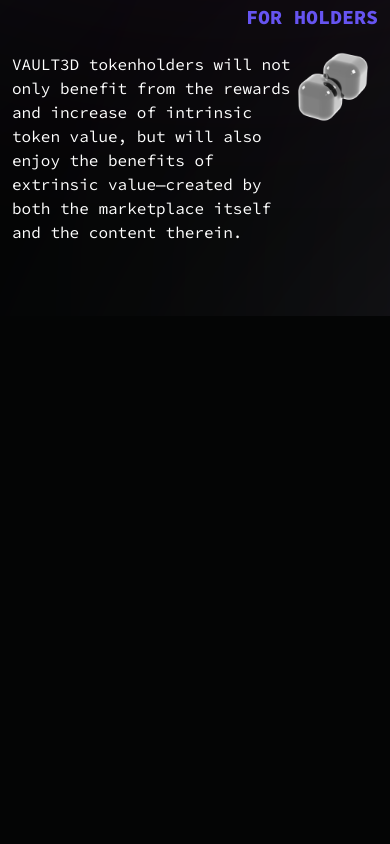
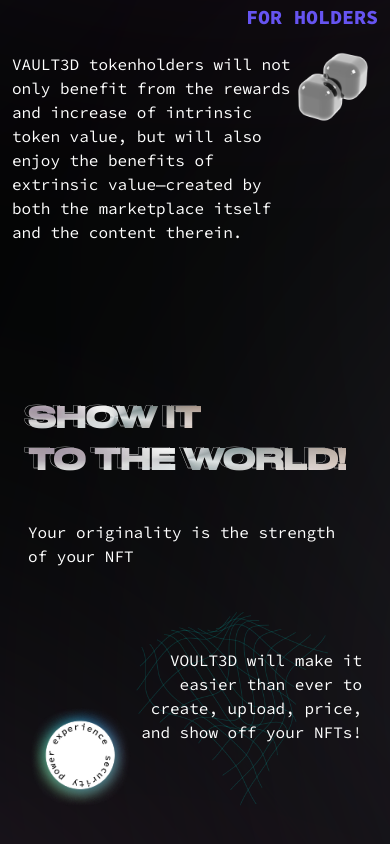
Before and after one commit to fulldev001/vault3d-react, a React (Create React App) app: page / in a window 390 px wide. Shown: the part 1313-2157 px from the top of the page. Before the commit the page ends 1629 px from the top, so only its background shows below. Built offline with nearby package versions, Linux system fonts and the light colour scheme.

Commit message:
Statement-mobile

```diff
--- a/src/index.css
+++ b/src/index.css
@@ -122,7 +122,7 @@
 }
 
 @media (min-width: 768px) {
-  .text-outline-left:after {
+  .text-outline-left-tablet:after {
     content: attr(title);
     position: absolute;
     top: -8px;
@@ -149,6 +149,34 @@
   }
 }
 
+@media (min-width: 320px) {
+  .text-outline-left-mobile:after {
+    content: attr(title);
+    position: absolute;
+    top: -2px;
+    left: -4px;
+    font-weight: 100;
+    color: transparent;
+    -webkit-text-stroke: 0.3px #fff;
+    z-index: 10;
+    font-size: 28px;
+    font-family: DrukWide, Trebuchet MS, sans-serif;
+  }
+
+  .text-outline-right:after {
+    content: attr(title);
+    position: absolute;
+    top: -2px;
+    right: 4px;
+    font-weight: 100;
+    color: transparent;
+    -webkit-text-stroke: 0.3px #fff;
+    z-index: 10;
+    font-size: 28px;
+    font-family: DrukWide, Trebuchet MS, sans-serif;
+  }
+}
+
 @media (min-width: 768px) {
   .bg-list-icon-size {
     background-size: 30px;
--- a/src/pages/HomePage/StatementBlock.js
+++ b/src/pages/HomePage/StatementBlock.js
@@ -17,7 +17,8 @@
         <div className="container mx-auto px-4 sm:px-6 lg:px-8">
           <div className="grid grid-cols-1 md:grid-cols-1 lg:grid-cols-2 gap-0">
             <div className="">
-              <MotionInView variants={varFadeInLeft}>
+              {/* Desktop */}
+              <MotionInView variants={varFadeInLeft} className="hidden lg:block md:hidden">
                 <div className="text-outline-left relative" title="SHOW IT">
                   <h1 className="relative lg:text-[60px] md:text-[46px] font-bold text-transparent bg-clip-text inline-block bg-steel-button bg-cover bg-center uppercase z-20">
                     Show IT
@@ -29,13 +30,41 @@
                   </h1>
                 </div>
               </MotionInView>
+
+              {/* Tablet */}
+              <MotionInView variants={varFadeInLeft} className="hidden md:block lg:hidden">
+                <div className="text-outline-left-tablet relative" title="SHOW IT">
+                  <h1 className="relative lg:text-[60px] md:text-[46px] font-bold text-transparent bg-clip-text inline-block bg-steel-button bg-cover bg-center uppercase z-20">
+                    Show IT
+                  </h1>
+                </div>
+                <div className="text-outline-left-tablet relative" title="TO THE WORLD!">
+                  <h1 className="relative md:text-[46px] lg:text-[60px] font-bold text-transparent bg-clip-text inline-block bg-steel-button bg-cover bg-center uppercase z-20">
+                    To The World!
+                  </h1>
+                </div>
+              </MotionInView>
+
+              {/* Mobile */}
+              <MotionInView variants={varFadeInLeft} className="block lg:hidden md:hidden">
+                <div className="text-outline-left-mobile relative" title="SHOW IT">
+                  <h1 className="relative text-[28px] lg:text-[60px] md:text-[46px] font-bold text-transparent bg-clip-text inline-block bg-steel-button bg-cover bg-center uppercase z-20">
+                    Show IT
+                  </h1>
+                </div>
+                <div className="text-outline-left-mobile relative" title="TO THE WORLD!">
+                  <h1 className="relative text-[28px] md:text-[46px] lg:text-[60px] font-bold text-transparent bg-clip-text inline-block bg-steel-button bg-cover bg-center uppercase z-20">
+                    To The World!
+                  </h1>
+                </div>
+              </MotionInView>
               <MotionInView variants={varFadeInRight}>
                 <p className="lg:text-2xl md:text-lg md:w-full lg:w-4/5 text-left mt-10 text-white">
                   Your originality is the strength of your NFT
                 </p>
               </MotionInView>
               {/* White sphere for desktop */}
-              <div className="mt-20 md:hidden lg:block">
+              <div className="mt-20 hidden md:hidden lg:block">
                 <MotionInView variants={varFadeInUp}>
                   <img
                     src="/assets/images/badge-small.png"
@@ -46,10 +75,10 @@
                 </MotionInView>
               </div>
             </div>
-            <div className="md:flex md:justify-between md:items-baseline text-center mt-10 md:mt-0 lg:mt-32">
+            <div className="flex justify-between md:flex md:justify-between md:items-baseline items-baseline text-center mt-10 md:mt-0 lg:mt-32">
 
               {/* White sphere for tablet */}
-              <div className="mt-20 lg:hidden md:block md:w-1/5">
+              <div className="mt-20 hidden lg:hidden md:block md:w-1/5">
                 <MotionInView variants={varFadeInUp}>
                   <img
                     src="/assets/images/badge-small.png"
@@ -60,11 +89,22 @@
                 </MotionInView>
               </div>
 
+              {/* White sphere for mobile */}
+              <div className="mt-20 block lg:hidden md:hidden md:w-1/5">
+                <MotionInView variants={varFadeInUp}>
+                  <img
+                    src="/assets/images/badge-small.png"
+                    alt=""
+                    className="w-[150px]"
+                  />
+                </MotionInView>
+              </div>
+
               {/* Space for tablet */}
-              <div className="md:w-1/5 lg:hidden"></div>
-              <div className="relative md:w-3/5 lg:w-full">
+              <div className="md:w-1/5 hidden lg:hidden"></div>
+              <div className="relative w-full md:w-3/5 lg:w-full">
                 {/* Curve grid for desktop */}
-                <div className="relative w-500 h-500 overflow-hidden md:hidden lg:block">
+                <div className="relative w-500 h-500 overflow-hidden hidden md:hidden lg:block">
                   <MotionInView variants={varFadeInUp}>
                     <img
                       src="/assets/images/gridbgright.png"
@@ -75,7 +115,7 @@
                 </div>
 
                 {/* Curve grid for tablet */}
-                <div className="lg:hidden">
+                <div className="hidden lg:hidden md:block">
                   <MotionInView variants={varFadeInUp}>
                     <img
                       src="/assets/images/green_curve_grid.png"
@@ -85,7 +125,18 @@
                   </MotionInView>
                 </div>
 
-                <div className="absolute md:py-0 lg:py-2.5 md:px-0 lg:px-20 top-16 md:top-36 lg:top-56 inset-x-0 text-white lg:text-2xl md:text-lg text-left">
+                {/* Curve grid for mobile */}
+                <div className="block md:hidden lg:hidden">
+                  <MotionInView variants={varFadeInUp}>
+                    <img
+                      src="/assets/images/green_curve_grid.png"
+                      alt=""
+                      className="h-[200px]"
+                    />
+                  </MotionInView>
+                </div>
+
+                <div className="absolute md:py-0 lg:py-2.5 md:px-0 lg:px-20 top-10 md:top-36 lg:top-56 inset-x-0 text-white lg:text-2xl md:text-lg lg:text-left md:text-left text-right">
                   <MotionInView variants={varFadeInDown}>
                     VOULT3D will make it easier than ever to create, upload,
                     price, and show off your NFTs!
--- a/src/pages/HomePage/index.js
+++ b/src/pages/HomePage/index.js
@@ -17,7 +17,7 @@
       <TopHeader />
       <Hero />
       <PanelBlock />
-      {/* <StatementBlock /> */}
+      <StatementBlock />
       {/* <TokenomicsBlock /> */}
       {/* <Roadmap /> */}
       {/* <HowToBuyBlock /> */}
```
